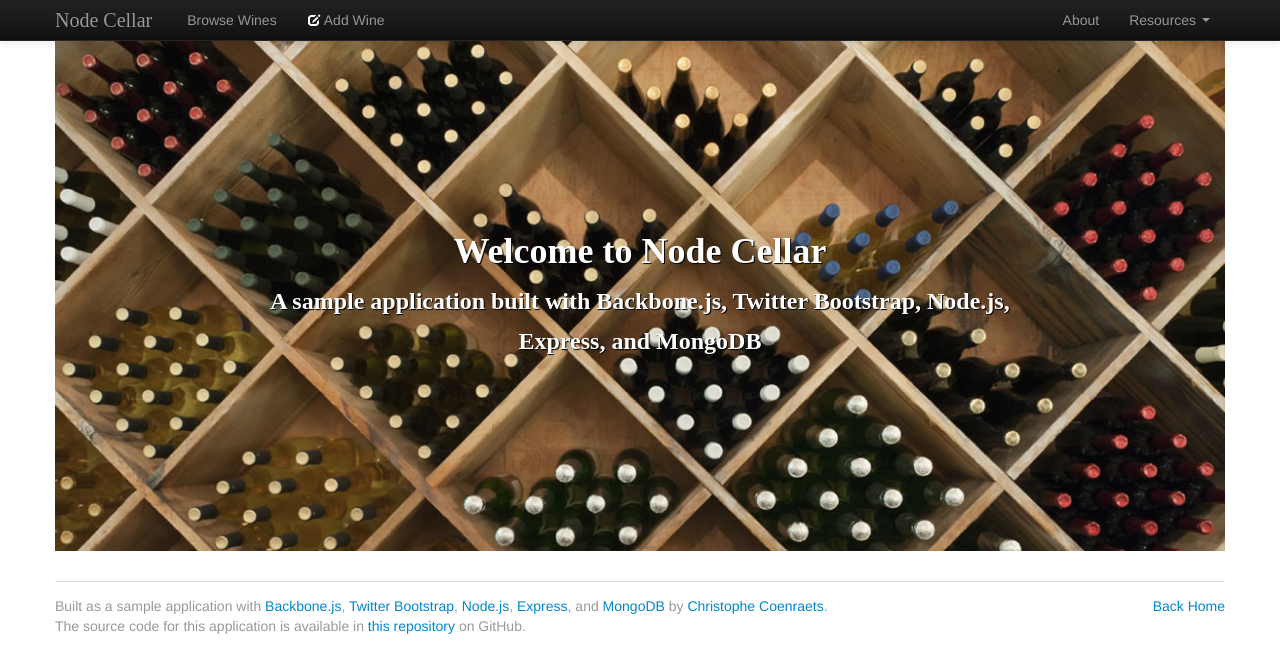
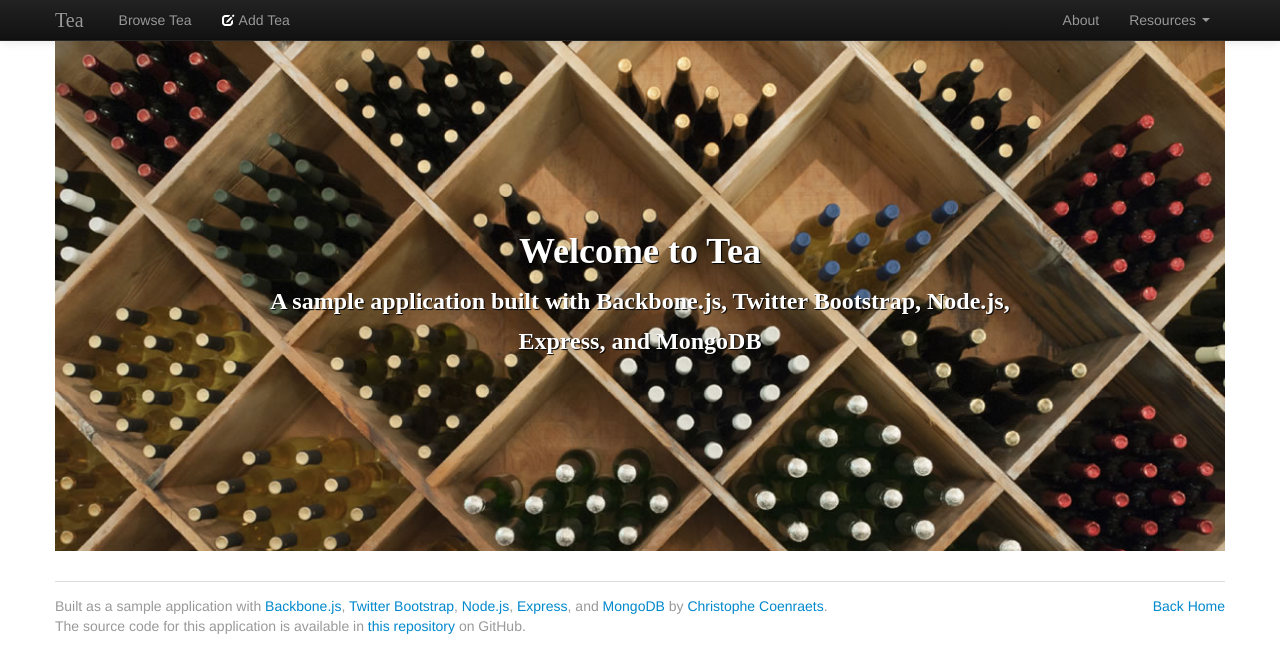
Before and after one commit to wyoumans/tea, a website: page public/index.html in a window 1280 px wide. Drawn offline with nearby package versions, Linux system fonts and the light colour scheme; no server answers.

Commit message:
personal customizations

```diff
--- a/public/index.html
+++ b/public/index.html
@@ -2,7 +2,7 @@
 <html lang="en">
 <head>
   <meta charset="utf-8">
-  <title>Node Cellar</title>
+  <title>Tea</title>
   <meta name="viewport" content="width=device-width, initial-scale=1.0">
   <meta name="description" content="">
   <meta name="author" content="">
--- a/public/tpl/HeaderView.html
+++ b/public/tpl/HeaderView.html
@@ -6,13 +6,13 @@
         <span class="icon-bar"></span>
         <span class="icon-bar"></span>
       </a>
-      <a class="brand" href="#">Node Cellar</a>
+      <a class="brand" href="#">Tea</a>
 
       <div class="nav-collapse collapse">
 
         <ul class="nav">
-          <li class="add-menu"><a href="#wines">Browse Wines</a></li>
-          <li class="add-menu"><a href="#wines/add"><i class="icon-edit icon-white"></i> Add Wine</a></li>
+          <li class="add-menu"><a href="#wines">Browse Tea</a></li>
+          <li class="add-menu"><a href="#wines/add"><i class="icon-edit icon-white"></i> Add Tea</a></li>
         </ul>
 
         <ul class="nav pull-right">
--- a/public/tpl/HomeView.html
+++ b/public/tpl/HomeView.html
@@ -1,4 +1,4 @@
 <div class="home-hero">
-  <h1>Welcome to Node Cellar</h1>
+  <h1>Welcome to Tea</h1>
   <h3>A sample application built with Backbone.js, Twitter Bootstrap, Node.js, Express, and MongoDB</h3>
 </div>
```
Also changed, not shown: public/dashboard.html (+1 -1 lines).
